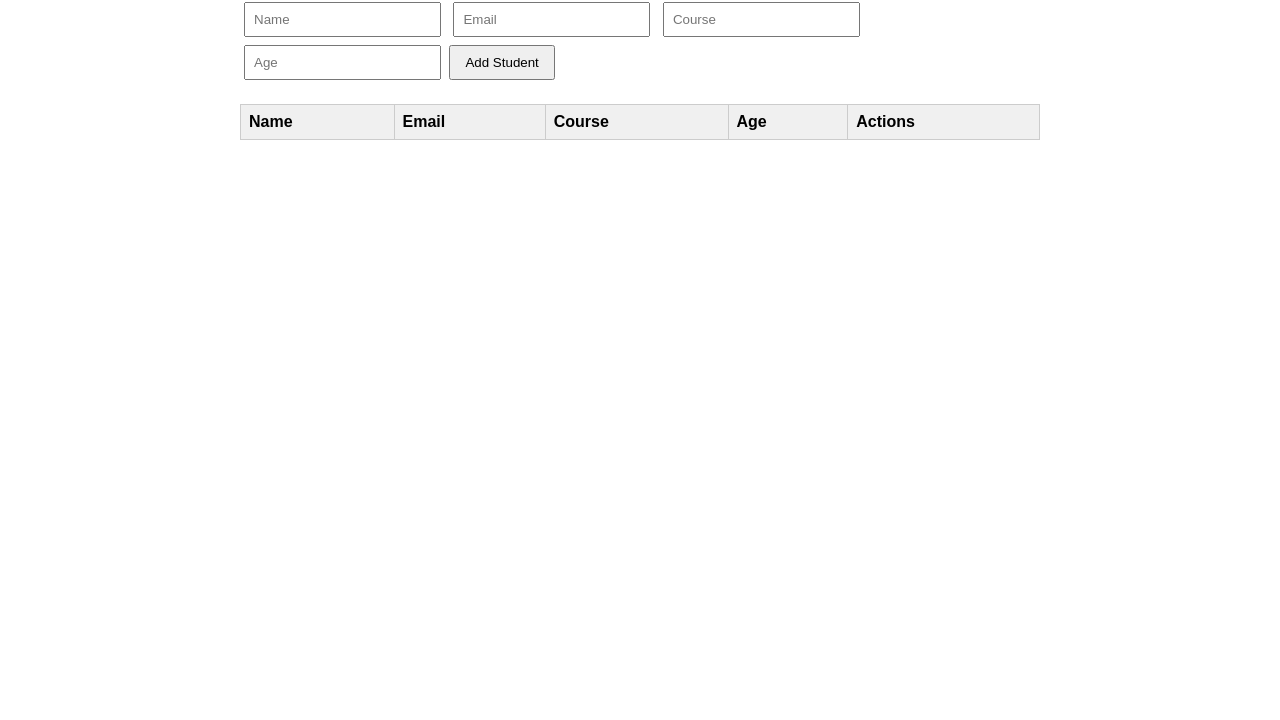
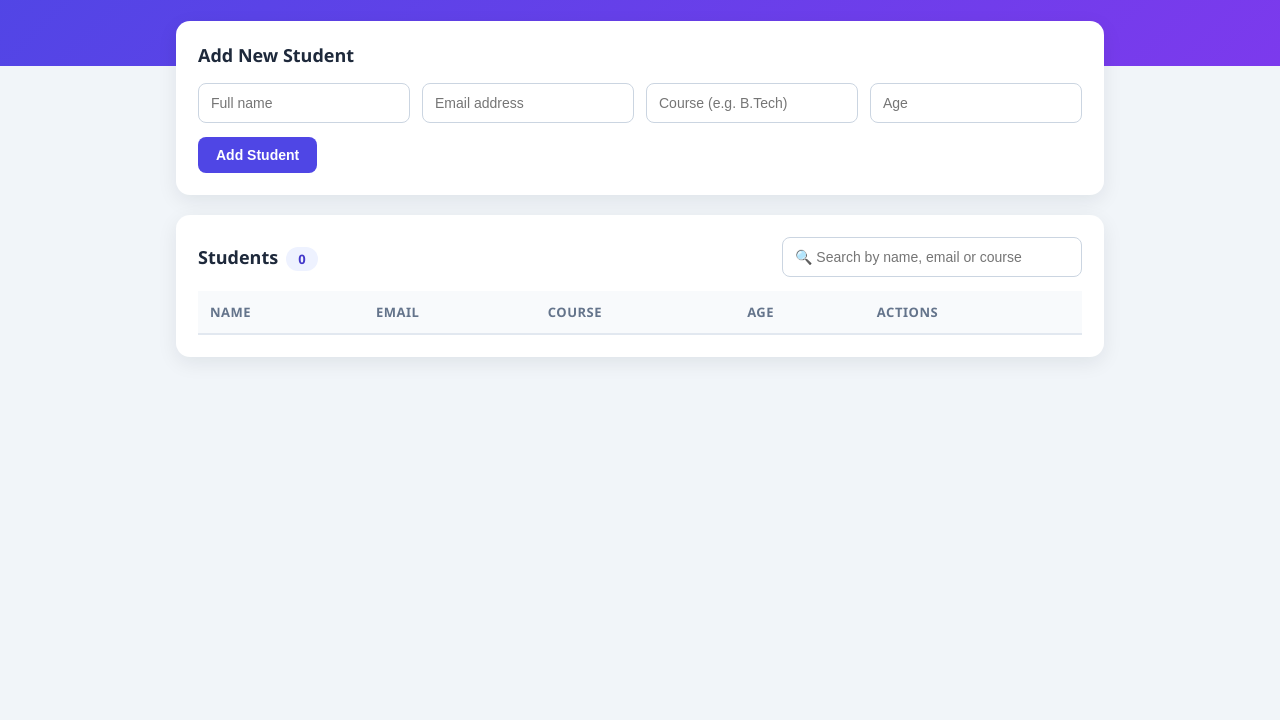
Before and after one commit to shrutikamahajan1234/student, a plain HTML site: page frontend/index.html in a window 1280 px wide. Shown: the part 80-800 px from the top of the page. Drawn offline with Linux system fonts and the light colour scheme; no server answers.

Commit message:
Update UI and search

```diff
--- a/frontend/index.html
+++ b/frontend/index.html
@@ -5,32 +5,153 @@
   <meta name="viewport" content="width=device-width, initial-scale=1" />
   <title>Student Information Management System</title>
   <style>
-    body { font-family: Arial, sans-serif; max-width: 800px; margin: 30px auto; padding: 0 15px; }
-    input { padding: 8px; margin: 4px; }
-    button { padding: 8px 14px; cursor: pointer; }
-    table { width: 100%; border-collapse: collapse; margin-top: 20px; }
-    th, td { border: 1px solid #ccc; padding: 8px; text-align: left; }
-    th { background: #f0f0f0; }
+    * { box-sizing: border-box; }
+    body {
+      margin: 0;
+      font-family: "Segoe UI", Arial, sans-serif;
+      background: #f1f5f9;
+      color: #1e293b;
+    }
+    header {
+      background: linear-gradient(135deg, #4f46e5, #7c3aed);
+      color: #fff;
+      padding: 32px 20px 70px;
+      text-align: center;
+    }
+    header h1 { margin: 0 0 6px; font-size: 28px; }
+    header p { margin: 0; opacity: 0.85; font-size: 14px; }
+    .container { max-width: 960px; margin: -45px auto 40px; padding: 0 16px; }
+    .card {
+      background: #fff;
+      border-radius: 14px;
+      padding: 22px;
+      margin-bottom: 20px;
+      box-shadow: 0 6px 20px rgba(15, 23, 42, 0.08);
+    }
+    .card h2 { margin: 0 0 16px; font-size: 18px; }
+    .form-grid {
+      display: grid;
+      grid-template-columns: repeat(auto-fit, minmax(180px, 1fr));
+      gap: 12px;
+    }
+    input {
+      width: 100%;
+      padding: 11px 12px;
+      border: 1px solid #cbd5e1;
+      border-radius: 8px;
+      font-size: 14px;
+      outline: none;
+      transition: border-color 0.2s, box-shadow 0.2s;
+    }
+    input:focus { border-color: #4f46e5; box-shadow: 0 0 0 3px rgba(79, 70, 229, 0.15); }
+    .actions { margin-top: 14px; display: flex; gap: 10px; }
+    button {
+      border: none;
+      border-radius: 8px;
+      padding: 10px 18px;
+      font-size: 14px;
+      font-weight: 600;
+      cursor: pointer;
+      transition: transform 0.1s, opacity 0.2s;
+    }
+    button:hover { opacity: 0.9; }
+    button:active { transform: scale(0.97); }
+    .btn-primary { background: #4f46e5; color: #fff; }
+    .btn-secondary { background: #e2e8f0; color: #334155; }
+    .btn-edit { background: #fef3c7; color: #92400e; padding: 7px 12px; margin-right: 6px; }
+    .btn-delete { background: #fee2e2; color: #b91c1c; padding: 7px 12px; }
+    .toolbar {
+      display: flex;
+      justify-content: space-between;
+      align-items: center;
+      gap: 12px;
+      flex-wrap: wrap;
+      margin-bottom: 14px;
+    }
+    .toolbar h2 { margin: 0; }
+    .badge {
+      background: #eef2ff;
+      color: #4338ca;
+      border-radius: 999px;
+      padding: 3px 12px;
+      font-size: 13px;
+      font-weight: 600;
+      margin-left: 8px;
+    }
+    #search { max-width: 300px; }
+    .table-wrap { overflow-x: auto; }
+    table { width: 100%; border-collapse: collapse; }
+    th {
+      background: #f8fafc;
+      text-align: left;
+      padding: 12px;
+      font-size: 13px;
+      text-transform: uppercase;
+      letter-spacing: 0.04em;
+      color: #64748b;
+      border-bottom: 2px solid #e2e8f0;
+    }
+    td { padding: 12px; border-bottom: 1px solid #e2e8f0; font-size: 14px; }
+    tbody tr:hover { background: #f8fafc; }
+    .empty { text-align: center; color: #94a3b8; padding: 30px; }
+    #toast {
+      position: fixed;
+      bottom: 24px;
+      left: 50%;
+      transform: translateX(-50%) translateY(80px);
+      background: #1e293b;
+      color: #fff;
+      padding: 12px 20px;
+      border-radius: 10px;
+      font-size: 14px;
+      opacity: 0;
+      transition: all 0.3s;
+      z-index: 10;
+    }
+    #toast.show { opacity: 1; transform: translateX(-50%) translateY(0); }
+    #toast.error { background: #b91c1c; }
   </style>
 </head>
 <body>
-  <h2>Student Information Management System</h2>
+  <header>
+    <h1>🎓 Student Information Management System</h1>
+  </header>
 
+  <div class="container">
+    <div class="card">
+      <h2 id="formTitle">Add New Student</h2>
       <form id="studentForm">
         <input type="hidden" id="studentId" />
-    <input id="name" placeholder="Name" required />
-    <input id="email" type="email" placeholder="Email" required />
-    <input id="course" placeholder="Course" required />
-    <input id="age" type="number" placeholder="Age" />
-    <button type="submit" id="submitBtn">Add Student</button>
+        <div class="form-grid">
+          <input id="name" placeholder="Full name" required />
+          <input id="email" type="email" placeholder="Email address" required />
+          <input id="course" placeholder="Course (e.g. B.Tech)" required />
+          <input id="age" type="number" min="1" placeholder="Age" />
+        </div>
+        <div class="actions">
+          <button type="submit" id="submitBtn" class="btn-primary">Add Student</button>
+          <button type="button" id="cancelBtn" class="btn-secondary" style="display:none;">Cancel</button>
+        </div>
       </form>
+    </div>
 
+    <div class="card">
+      <div class="toolbar">
+        <h2>Students<span class="badge" id="count">0</span></h2>
+        <input id="search" placeholder="🔍 Search by name, email or course" />
+      </div>
+      <div class="table-wrap">
         <table>
           <thead>
             <tr><th>Name</th><th>Email</th><th>Course</th><th>Age</th><th>Actions</th></tr>
           </thead>
           <tbody id="studentTable"></tbody>
         </table>
+      </div>
+    </div>
+  </div>
+
+  <div id="toast"></div>
 
   <script src="config.js"></script>
   <script src="script.js"></script>
```
Also changed, not shown: mcp-server/index.js (added, +78 -0 lines), mcp-server/package.json (added, +10 -0 lines), 2 other files. Lines whose indentation alone changed are shown as unchanged.
